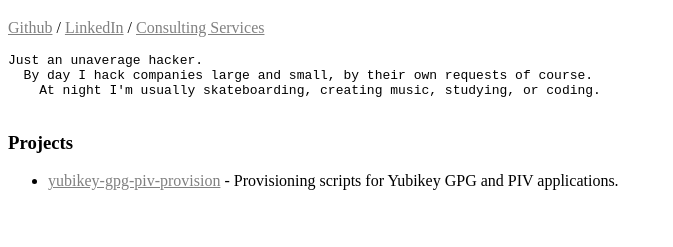
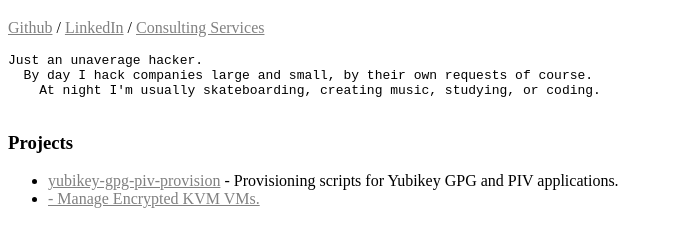
Before and after one commit to justintaft/justintaft.github.io, a plain HTML site: page index.html in a window 1280 px wide. Shown: the part 61-308 px from the top of the page, without its empty margins (0-673 px from the left). Drawn offline with Linux system fonts and the light colour scheme.

Commit message:
Adds link to encrypted vm project

```diff
--- a/index.html
+++ b/index.html
@@ -68,6 +68,7 @@ h2 {
 
     <ul>
         <li><a href="https://github.com/justintaft/yubikey-gpg-piv-provision">yubikey-gpg-piv-provision</a> -  Provisioning scripts for Yubikey GPG and PIV applications.</li>
+        <li><a href="https://github.com/justintaft/kvm-encrypted-vm-management"</a> - Manage Encrypted KVM VMs.</li>
     </ul>
     <div id="particles-js"></div>
 
```
